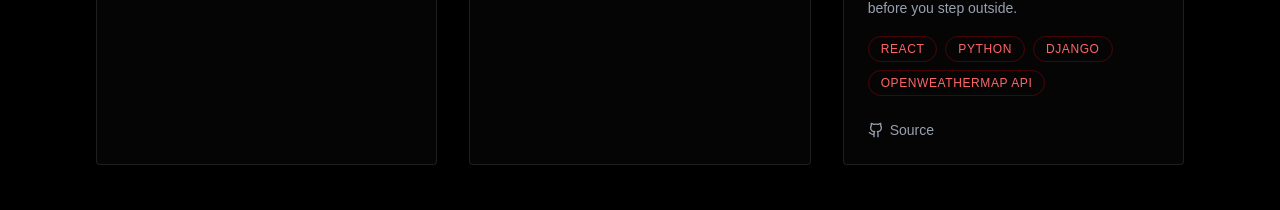
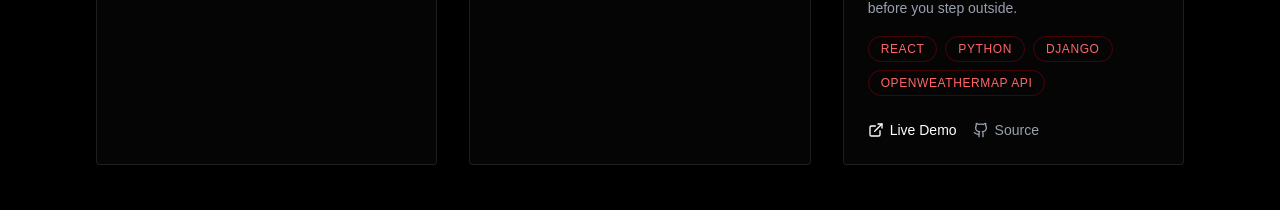
Before and after one commit to CodeBenderX/bleach-inspired-portfolio, a Next.js app: page / in a window 1280 px wide. Shown: the part 2380-2590 px from the top of the page. Built offline with nearby package versions, Linux system fonts and the light colour scheme.

Commit message:
Update Sigwa project URLs for accuracy

```diff
--- a/components/projects-section.tsx
+++ b/components/projects-section.tsx
@@ -68,7 +68,8 @@ const PROJECTS: Project[] = [
       "Sigwa is a lightweight weather forecasting app built with Python and Django, designed to provide users with quick and reliable access to current weather conditions and forecasts. Simple, practical, and easy to use—Sigwa helps you know what the weather has in store before you step outside.",
     imageSrc: "/sigwa.png",
     tags: ["React", "Python", "Django", "OpenWeatherMap API"],
-    repoUrl: "https://github.com/yourusername/project-three",
+    liveUrl: "https://sigwa.netlify.app/",
+    repoUrl: "https://github.com/CodeBenderX/weather-app-frontend.git",
   },
 ];
 
```
